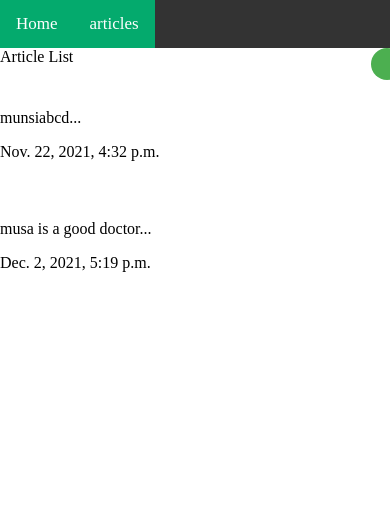
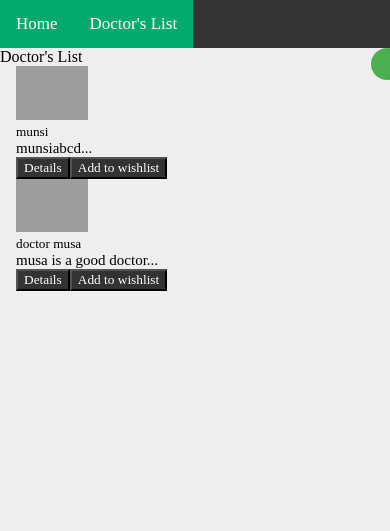
Before and after one commit to fayjulnahid/Hospital-Management-System, a Django app: page /articles/ in a window 390 px wide. Shown: the top 531 px of the page. Run offline with Django 3.2, Linux system fonts and the light colour scheme; data comes from the database, SQL or seed files in the repository; both versions use the stored data as it was after the commit; some libraries are stand-ins or nearby versions; grey boxes are pictures that could not be loaded.

Commit message:
Doctors list

```diff
--- a/HIS/articles/models.py
+++ b/HIS/articles/models.py
@@ -4,6 +4,7 @@ from django.db import models
 class Article(models.Model):
     title = models.CharField(max_length=100)
     sluge = models.SlugField()
+    #designation = models.TextField()
     body = models.TextField()
     date = models.DateTimeField(auto_now_add=True)
 
--- a/HIS/articles/templates/articles/article.html
+++ b/HIS/articles/templates/articles/article.html
@@ -1,14 +1,73 @@
 {% extends 'base_layout.html' %}
+<script src="https://cdnjs.cloudflare.com/ajax/libs/font-awesome/4.7.0/css/font-awesome.min.css"></script>
+<script src="https://stackpath.bootstrapcdn.com/bootstrap/4.4.1/js/bootstrap.bundle.min.js"></script>
+<script src="https://stackpath.bootstrapcdn.com/bootstrap/4.4.1/css/bootstrap.min.css"></script>
+<script src="https://cdnjs.cloudflare.com/ajax/libs/jquery/3.2.1/jquery.min.js"></script>
+
 
 {% block content %}
-<ht>Article List</ht>
-    <div class="articles">
-            {% for article in articles %}
-            <div class="article">
-                <h2><a href="{% url 'articles:detail' slug=article.sluge %}">{{article.title}}</a></h2>
-                <p>{{article.snippet}}</p>
-                <p>{{article.date}}</p>
+<ht>Doctor's List</ht>
+<div class="container mt-5 mb-5">
+    <div class="d-flex justify-content-center row">
+        <div class="col-md-10">
+            <div class="row p-2 bg-white border rounded">
+{% for article in articles %}
+                <div class="col-md-3 mt-1"><img class="img-fluid img-responsive rounded product-image" src="https://i.imgur.com/QpjAiHq.jpg"></div>
+                <div class="col-md-6 mt-1">
+                    <h5>{{article.title}}</h5>
+                    <div class="d-flex flex-row">
+                    <div class="mt-1 mb-1 spec-1"><span>{{article.snippet}}</span></div>
+                </div>
+                <div class="align-items-center align-content-center col-md-3 border-left mt-1">
+                    <div class="d-flex flex-column mt-4"><button class="btn btn-primary btn-sm" type="button">Details</button><button class="btn btn-outline-primary btn-sm mt-2" type="button">Add to wishlist</button></div>
+                </div>
+{% endfor %}
             </div>
-            {% endfor %}
+        </div>
     </div>
+</div>
+</div>
+<style>
+    body {
+    background: #eee
+}
+
+.ratings i {
+    font-size: 16px;
+    color: red
+}
+
+.strike-text {
+    color: red;
+    text-decoration: line-through
+}
+
+.product-image {
+    width: 20%
+}
+
+.dot {
+    height: 7px;
+    width: 7px;
+    margin-left: 6px;
+    margin-right: 6px;
+    margin-top: 3px;
+    background-color: blue;
+    border-radius: 50%;
+    display: inline-block
+}
+
+.spec-1 {
+    color: #938787;
+    font-size: 15px
+}
+
+h5 {
+    font-weight: 400
+}
+
+.para {
+    font-size: 16px
+}
+</style>
 {%endblock%}
--- a/HIS/articles/templates/articles/article_detail.html
+++ b/HIS/articles/templates/articles/article_detail.html
@@ -1,12 +1,11 @@
 {% extends 'base_layout.html' %}
 
 {% block content %}
-<div class="article_detail">
+<div class="article-detail">
     <div class="article">
         <h2>{{article.title}}</h2>
         <p>{{article.body}}</p>
         <p>{{article.date}}</p>
     </div>
 </div>
-
 {% endblock %}
--- a/HIS/articles/views.py
+++ b/HIS/articles/views.py
@@ -9,11 +9,11 @@ def article_list(request):
     return render(request, 'articles/article.html', {'articles': articles})
 
 
-def article_detail(request,slug):
+def article_detail(request, slug):
    # return HttpResponse(slug)
     article = Article.objects.get(sluge=slug)
-    return render(request, 'articles/article.html', {'article': article})
+    return render(request, 'articles/article_detail.html', {'article': article})
 
 @login_required(login_url="/accounts/login/")
 def article_create(request):
-    return render(request,'articles/article_create.html')
+    return render(request, 'articles/article_create.html')
--- a/HIS/templates/base_layout.html
+++ b/HIS/templates/base_layout.html
@@ -137,7 +137,7 @@ border-radius: 50%;
 <div class="topnav">
         <a class="active" href="../">Home</a>
 
-<a class="active" href="/articles">articles</a>
+<a class="active" href="/articles">Doctor's List</a>
 
 
     </div>
```
Also changed, not shown: HIS/db.sqlite3.
